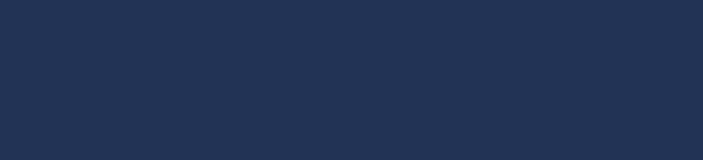
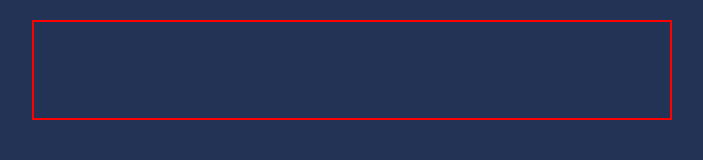
Before and after one commit to jorahty/hyneria, a plain HTML site: page index.html in a window 1280 px wide. Shown: the whole page, without its empty margins (288-991 px from the left). Drawn offline with Linux system fonts and the light colour scheme.

Commit message:
create main

```diff
--- a/main.js
+++ b/main.js
@@ -1,3 +1,6 @@
+let main = document.createElement('main');
+document.body.appendChild(main);
+
 // let renderer = document.createElement('canvas');
 // document.body.appendChild(renderer);
 
--- a/style.css
+++ b/style.css
@@ -11,6 +11,15 @@ body {
 
 body {
     background: #223355;
+}
+
+main {
+    width: 100%;
+    max-width: 640px;
+    margin: 20px auto;
+    box-sizing: border-box;
+    border: 2px solid red;
+    height: 100px;
 }
 
 
```
